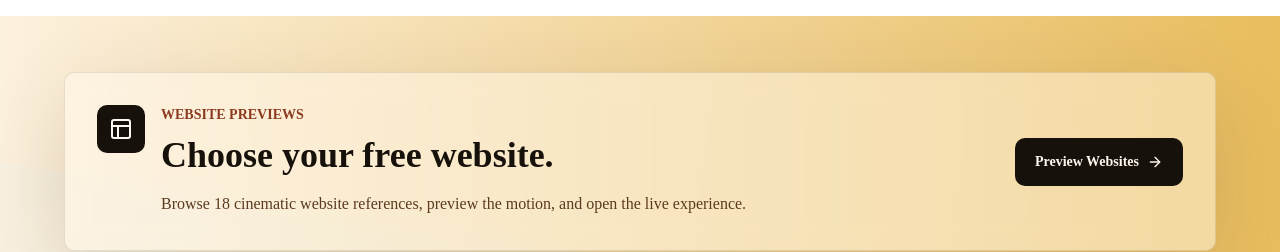
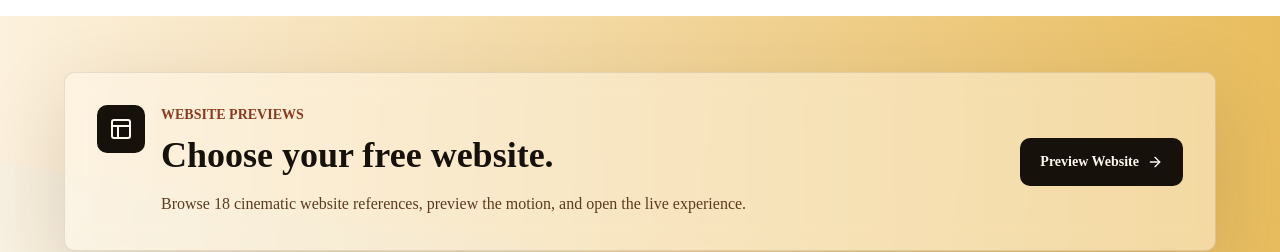
Before and after one commit to shady-gif/my-website, a Next.js app: page / in a window 1280 px wide. Shown: the part 3480-3732 px from the top of the page. Built offline with nearby package versions, Linux system fonts and the light colour scheme; no server answers.

Commit message:
Point preview CTA to website preview

```diff
--- a/app/page.tsx
+++ b/app/page.tsx
@@ -180,10 +180,10 @@ function TemplatesCta() {
         </div>
 
         <Link
-          href="/templates"
+          href="https://www.shadyy.org/website-preview"
           className="inline-flex min-h-12 items-center justify-center gap-2 rounded-lg bg-[#17110b] px-5 text-sm font-black text-[#fff8ee] transition hover:bg-[#2a1b10]"
         >
-          Preview Websites
+          Preview Website
           <ArrowRight className="h-4 w-4" />
         </Link>
       </div>
```
